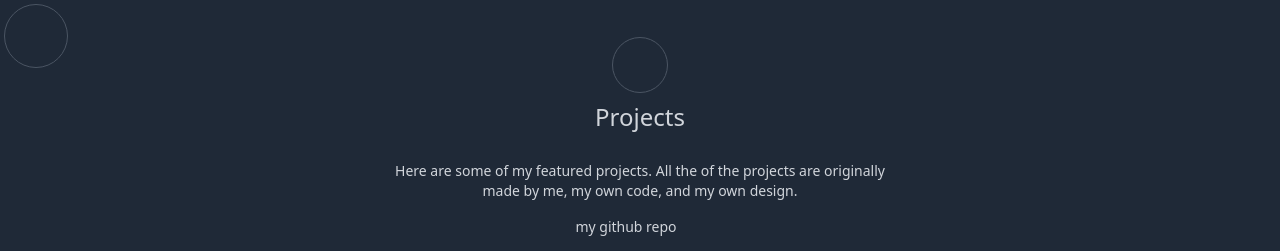
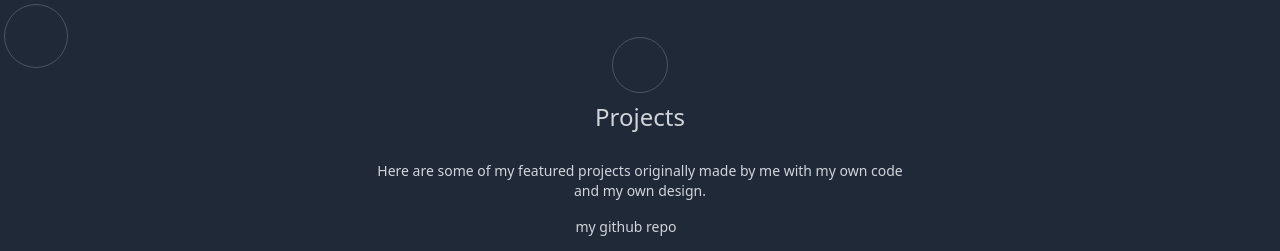
Before and after one commit to megatronhehe/personal-portfolio, a React (Vite) app: page /projects in a window 1280 px wide. Shown: the top 251 px of the page. Built offline with nearby package versions, Linux system fonts and the light colour scheme; some icons are missing.

Commit message:
fix: projects page description

```diff
--- a/src/pages/Projects/Projects.jsx
+++ b/src/pages/Projects/Projects.jsx
@@ -29,8 +29,8 @@ const About = () => {
 					</h2>
 					<div className="flex flex-col items-center justify-center max-w-xl gap-4 px-6 text-sm text-center h-1/2">
 						<p>
-							Here are some of my featured projects. All the of the projects are
-							originally made by me, my own code, and my own design.
+							Here are some of my featured projects originally made by me with
+							my own code and my own design.
 						</p>
 
 						<a
```
